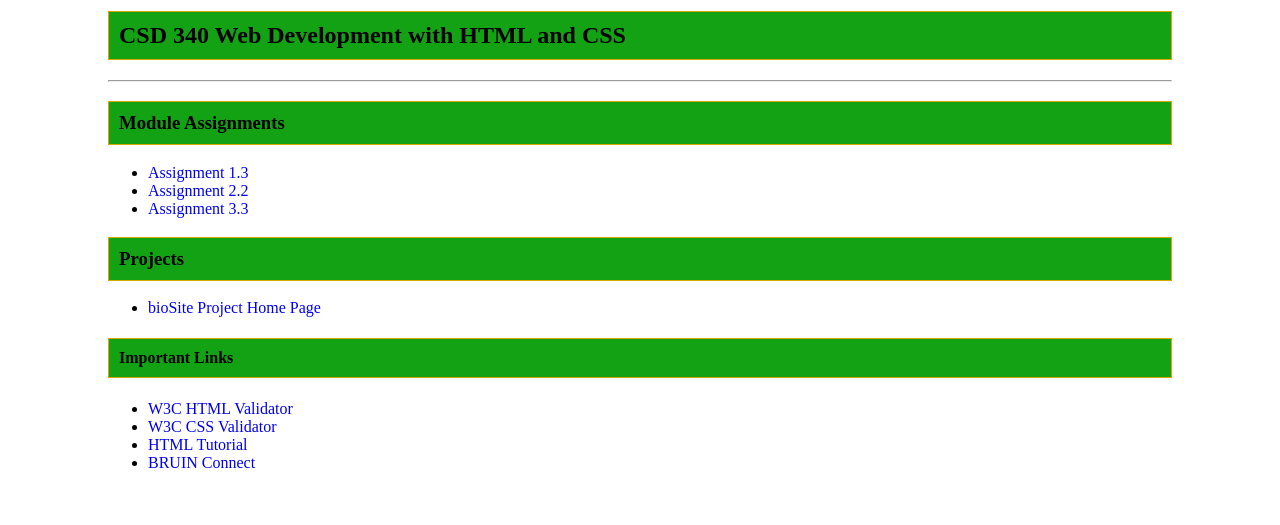
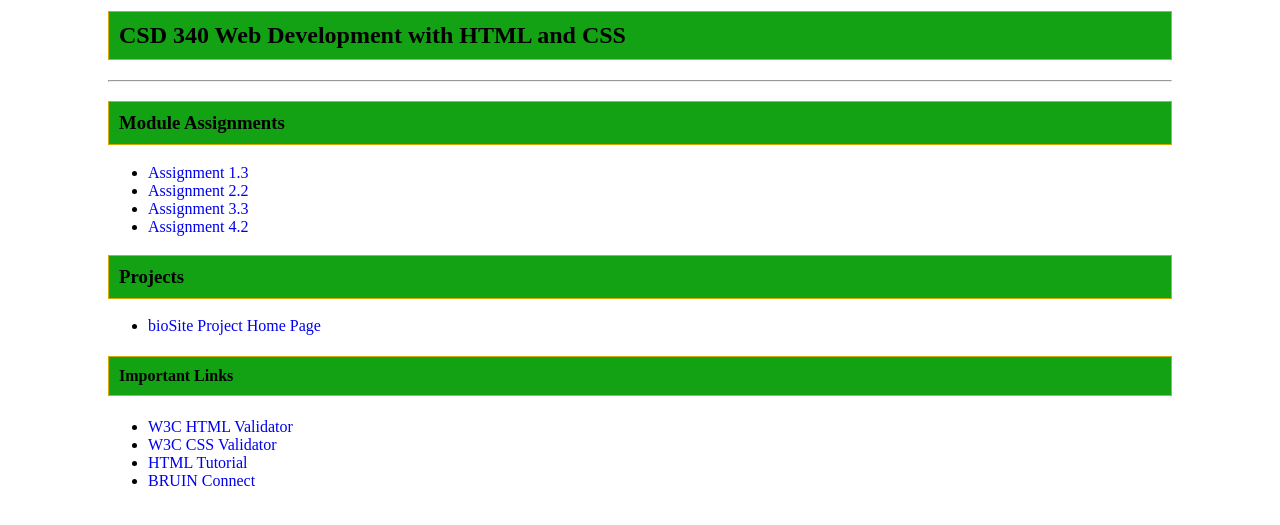
Before and after one commit to Mikaila-S/csd-340, a plain HTML site: page index.html in a window 1280 px wide. Shown: the part 119-644 px from the top of the page. Drawn offline with Linux system fonts and the light colour scheme.

Commit message:
Update index.html

```diff
--- a/index.html
+++ b/index.html
@@ -17,6 +17,7 @@
             <li><a href="module-1/Steinbrugge_Mod1_3.html">Assignment 1.3</a></li>
             <li><a href="module-2/Steinbrugge_Mod2_2.html">Assignment 2.2</a></li>
             <li><a href="module-3/Steinbrugge_Mod3_3.html">Assignment 3.3</a></li>
+             <li><a href="module-4/Steinbrugge_Mod4_2.html">Assignment 4.2</a></li>
         </ul>
         <h3>Projects</h3>
         <ul>
```
